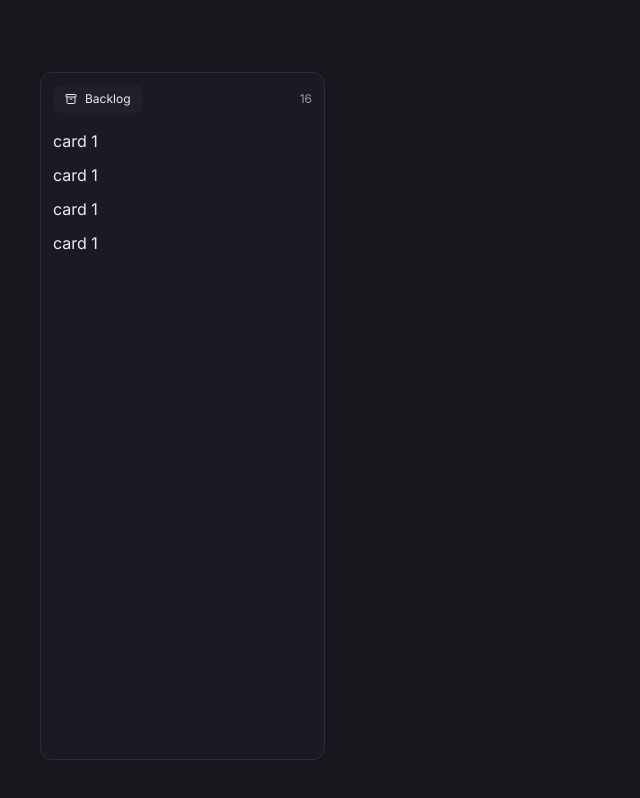
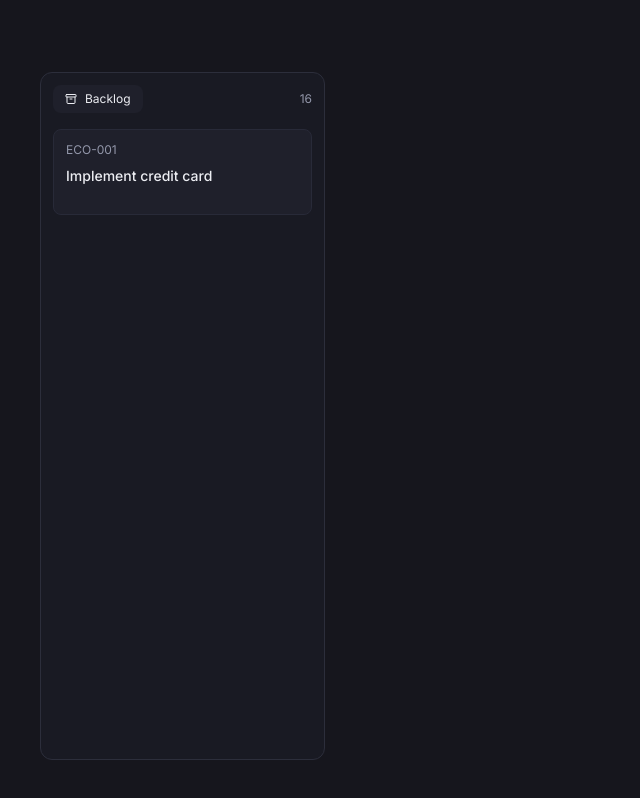
Before and after one commit to jotadagostin/boardApp, a Next.js app in the folder board/: page / in a window 1280 px wide. Shown: the whole page, without its empty margins (0-640 px from the left). Built offline with nearby package versions, Linux system fonts and the light colour scheme.

Commit message:
setting new card component

```diff
--- a/board/src/app/page.tsx
+++ b/board/src/app/page.tsx
@@ -1,5 +1,6 @@
 import { ArchiveIcon } from "lucide-react";
 import { Section } from "../components/section";
+import { Card } from "../components/card";
 
 export default function Home() {
   return (
@@ -17,10 +18,13 @@ export default function Home() {
 
           {/* Content */}
           <Section.Content>
-            <div>card 1</div>
-            <div>card 1</div>
-            <div>card 1</div>
-            <div>card 1</div>
+            <Card.Root>
+              <Card.Header>
+                <Card.Number>ECO-001</Card.Number>
+                <Card.Title>Implement credit card</Card.Title>
+              </Card.Header>
+              <Card.Footer></Card.Footer>
+            </Card.Root>
           </Section.Content>
         </Section.Root>
       </main>
--- /dev/null
+++ b/board/src/components/card.tsx
@@ -0,0 +1,58 @@
+import type { ComponentProps } from "react";
+import { twMerge } from "tailwind-merge";
+
+type CardRootProps = ComponentProps<"a">;
+
+function CardRoot({ className, ...props }: CardRootProps) {
+  return (
+    // eslint-disable-next-line @next/next/no-html-link-for-pages
+    <a
+      href="/"
+      className={twMerge(
+        "bg-navy-700 border-[0.5px] border-navy-600 p-3 space-y-4 rounded-lg block",
+        className,
+      )}
+      {...props}
+    />
+  );
+}
+
+type CardHeaderProps = ComponentProps<"div">;
+
+function CardHeader({ className, ...props }: CardHeaderProps) {
+  return (
+    <div className={twMerge("flex flex-col gap-2", className)} {...props} />
+  );
+}
+
+type CardTitleProps = ComponentProps<"span">;
+
+function CardTitle({ className, ...props }: CardTitleProps) {
+  return (
+    <span className={twMerge("text-sm font-medium", className)} {...props} />
+  );
+}
+
+type CardNumberProps = ComponentProps<"span">;
+
+function CardNumber({ className, ...props }: CardNumberProps) {
+  return (
+    <span className={twMerge("text-xs text-navy-200", className)} {...props} />
+  );
+}
+
+type CardFooterProps = ComponentProps<"div">;
+
+function CardFooter({ className, ...props }: CardFooterProps) {
+  return (
+    <div className={twMerge("flex items-center gap-2", className)} {...props} />
+  );
+}
+
+export const Card = {
+  Root: CardRoot,
+  Header: CardHeader,
+  Title: CardTitle,
+  Number: CardNumber,
+  Footer: CardFooter,
+};
```
